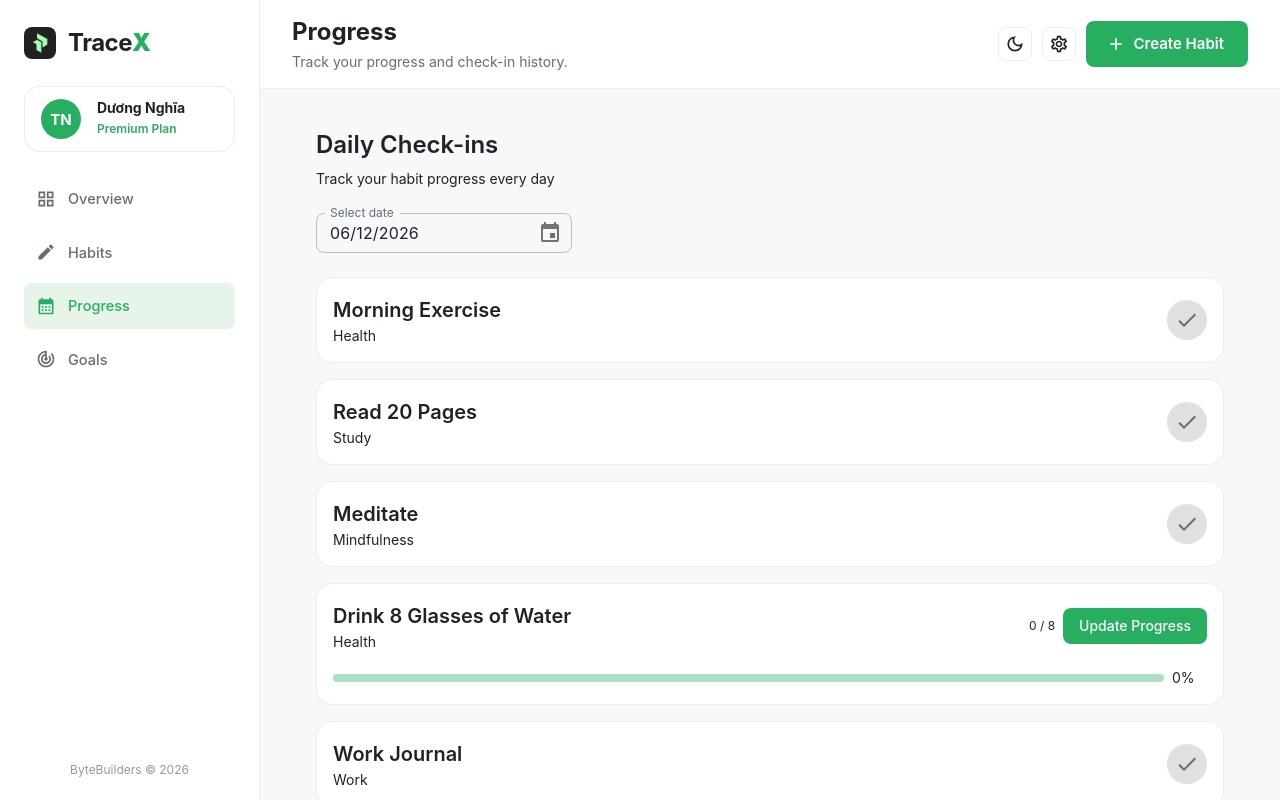
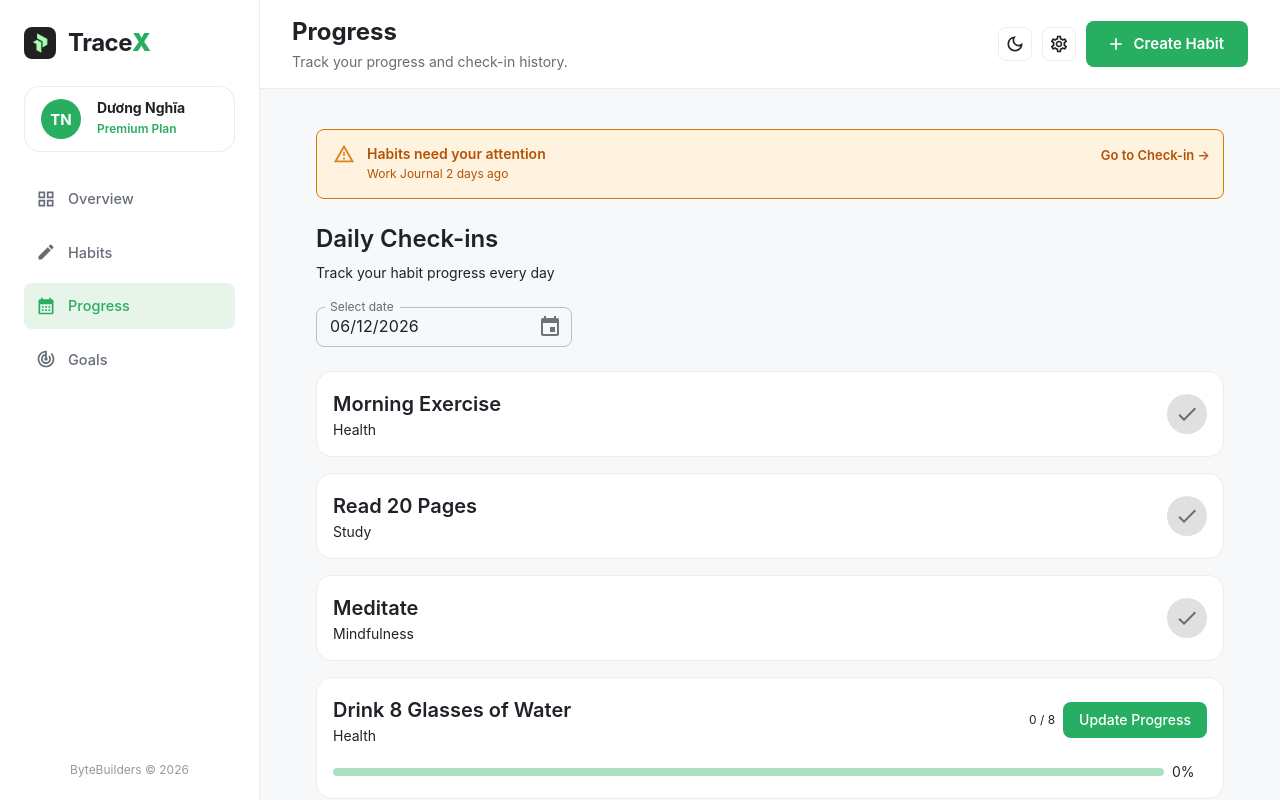
Before and after one commit to NghiaDPTWorkk/habit-hub, a React (Vite) app in the folder fe/: page /checkins in a window 1280 px wide. Built offline with nearby package versions, Linux system fonts and the light colour scheme.

Commit message:
fix(ui): HH-98 - implement attention alert banner for neglected habits

```diff
--- a/fe/src/components/ui/index.ts
+++ b/fe/src/components/ui/index.ts
@@ -49,3 +49,4 @@ export * from './MiniChart'
 export * from './CalendarHeatmap'
 export * from './Toast'
 export * from './DatePicker'
+export * from './Alert'
--- a/fe/src/features/checkins/components/CheckinsPage.tsx
+++ b/fe/src/features/checkins/components/CheckinsPage.tsx
@@ -1,7 +1,6 @@
 import React, { useState, useMemo } from 'react'
 import dayjs, { type Dayjs } from 'dayjs'
-import { Box, Typography } from '@/components/ui'
-import { DatePicker } from '@/components/ui'
+import { Box, Typography, DatePicker, Alert, Button } from '@/components/ui'
 import { pxToRem } from '@/utils'
 import { useBoundStore } from '@/store'
 import { useCheckinStore } from '../hooks'
@@ -9,6 +8,7 @@ import { CHECKIN_CONTENT } from '../constants'
 import type { Habit } from '@/types'
 import { CheckinItemCard } from './CheckinItemCard'
 import { MultiCountModal } from './MultiCountModal'
+import { isScheduledForDate } from '@/features/habits/services/ScheduleService'
 
 const VARIANT_H5 = 'h5'
 const VARIANT_BODY2 = 'body2'
@@ -17,14 +17,49 @@ const COLOR_TEXT_SECONDARY = 'text.secondary'
 const PICKER_LABEL = 'Select date'
 const STATUS_ACTIVE = 'Active'
 const FREQUENCY_DAILY = 'Daily'
+const BANNER_TITLE = 'Habits need your attention'
+const BTN_GO_TO_CHECKIN = 'Go to Check-in →'
 
 export const CheckinsPage: React.FC = () => {
   const [selectedDate, setSelectedDate] = useState<Dayjs>(dayjs())
   const [modalHabit, setModalHabit] = useState<Habit | null>(null)
   const { getCheckinByHabitAndDate } = useCheckinStore()
   const habits = useBoundStore((state) => state.habits)
+  const checkins = useBoundStore((state) => state.checkins)
 
   const dateStr = selectedDate.format('YYYY-MM-DD')
+
+  const neglectedHabitInfo = (() => {
+    const today = new Date()
+    for (let d = 1; d <= 7; d++) {
+      const checkDate = new Date()
+      checkDate.setDate(today.getDate() - d)
+      const offset = checkDate.getTimezoneOffset()
+      const localDate = new Date(checkDate.getTime() - offset * 60 * 1000)
+      const checkDateStr = localDate.toISOString().split('T')[0]
+
+      for (const h of habits) {
+        if (h.status !== STATUS_ACTIVE) continue
+        if (isScheduledForDate(h, checkDateStr)) {
+          const key = `${checkDateStr}_${h.id}`
+          const checkin = checkins[key]
+          const isCompleted = checkin && checkin.completedCount >= h.targetPerDay
+          if (!isCompleted) {
+            return {
+              habit: h,
+              daysAgo: d,
+              dateStr: checkDateStr,
+            }
+          }
+        }
+      }
+    }
+    return null
+  })()
+
+  const neglectedHabitText = neglectedHabitInfo
+    ? `${neglectedHabitInfo.habit.name} ${neglectedHabitInfo.daysAgo} days ago`
+    : ''
 
   // dayjs .day(): 0 = Sunday, 1 = Monday, ..., 6 = Saturday
   const activeHabits = useMemo(() => {
@@ -38,6 +73,36 @@ export const CheckinsPage: React.FC = () => {
 
   return (
     <Box sx={{ p: 3 }}>
+      {neglectedHabitInfo && (
+        <Alert
+          severity="warning"
+          sx={{
+            mb: 3,
+            bgcolor: 'warning.light',
+            color: 'warning.dark',
+            border: '1px solid',
+            borderColor: 'warning.main',
+          }}
+          action={
+            <Button
+              size="small"
+              variant="text"
+              sx={{ color: 'warning.dark', fontWeight: 600 }}
+              onClick={() => setSelectedDate(dayjs(neglectedHabitInfo.dateStr))}
+            >
+              {BTN_GO_TO_CHECKIN}
+            </Button>
+          }
+        >
+          <Typography variant="body2" sx={{ fontWeight: 600 }}>
+            {BANNER_TITLE}
+          </Typography>
+          <Typography variant="caption" sx={{ display: 'block' }}>
+            {neglectedHabitText}
+          </Typography>
+        </Alert>
+      )}
+
       <Typography variant={VARIANT_H5} sx={{ mb: 1 }}>
         {CHECKIN_CONTENT.TITLE}
       </Typography>
```
